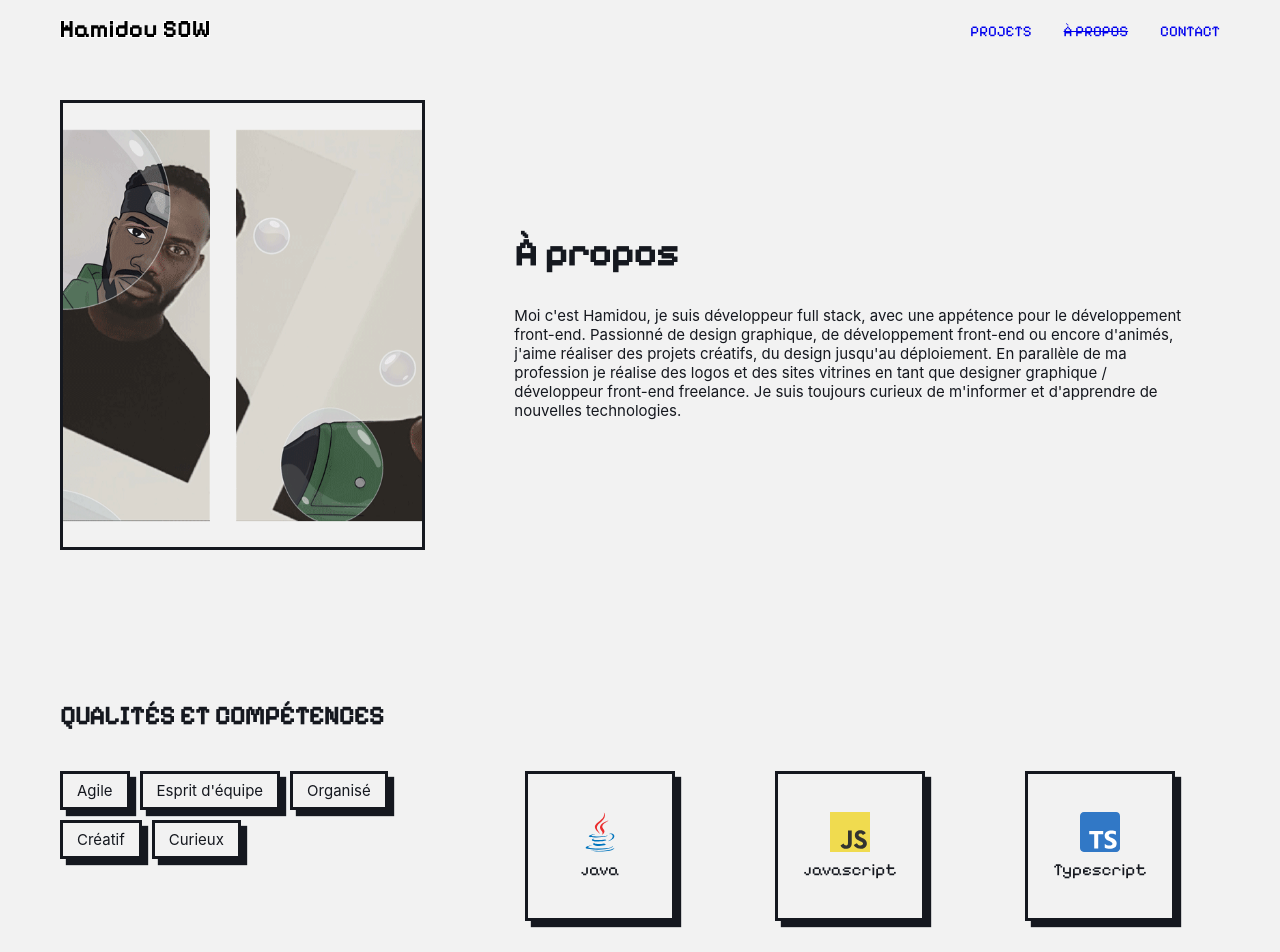
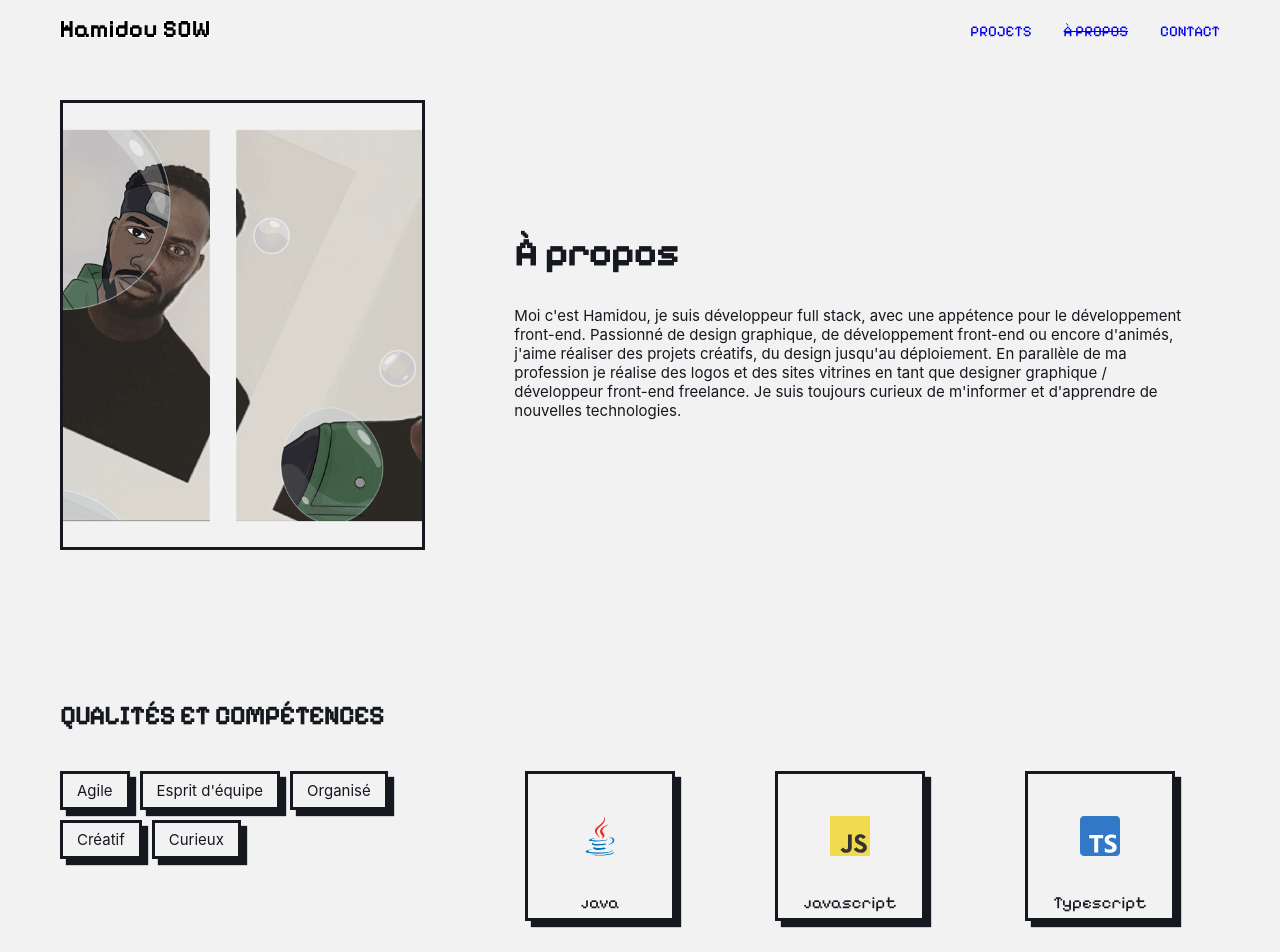
Before and after one commit to hamidousow/hamidousow, a Vue app: page /about in a window 1280 px wide. Shown: the top 952 px of the page. Built offline with nearby package versions, Linux system fonts and the light colour scheme.

Commit message:
update skills img and margin

```diff
--- a/src/components/IconSquare.vue
+++ b/src/components/IconSquare.vue
@@ -20,13 +20,14 @@
         flex-direction: column;
         justify-content: center;
         justify-items: center;
-        row-gap: 7px;
+        /* row-gap: 7px; */
     }
 
     .icon-square img {
         display: block;
-        margin: 0 auto;
+        margin: auto;
     }
+
     .icon-square h4 {
         text-align: center;
         font-size: clamp(14px, 2vw, 17px);
@@ -38,6 +39,7 @@
             width: 20vw;
             max-height: 150px;
             max-width: 150px;
+            /* row-gap: 12px; */
         }
     }
 </style>
```
